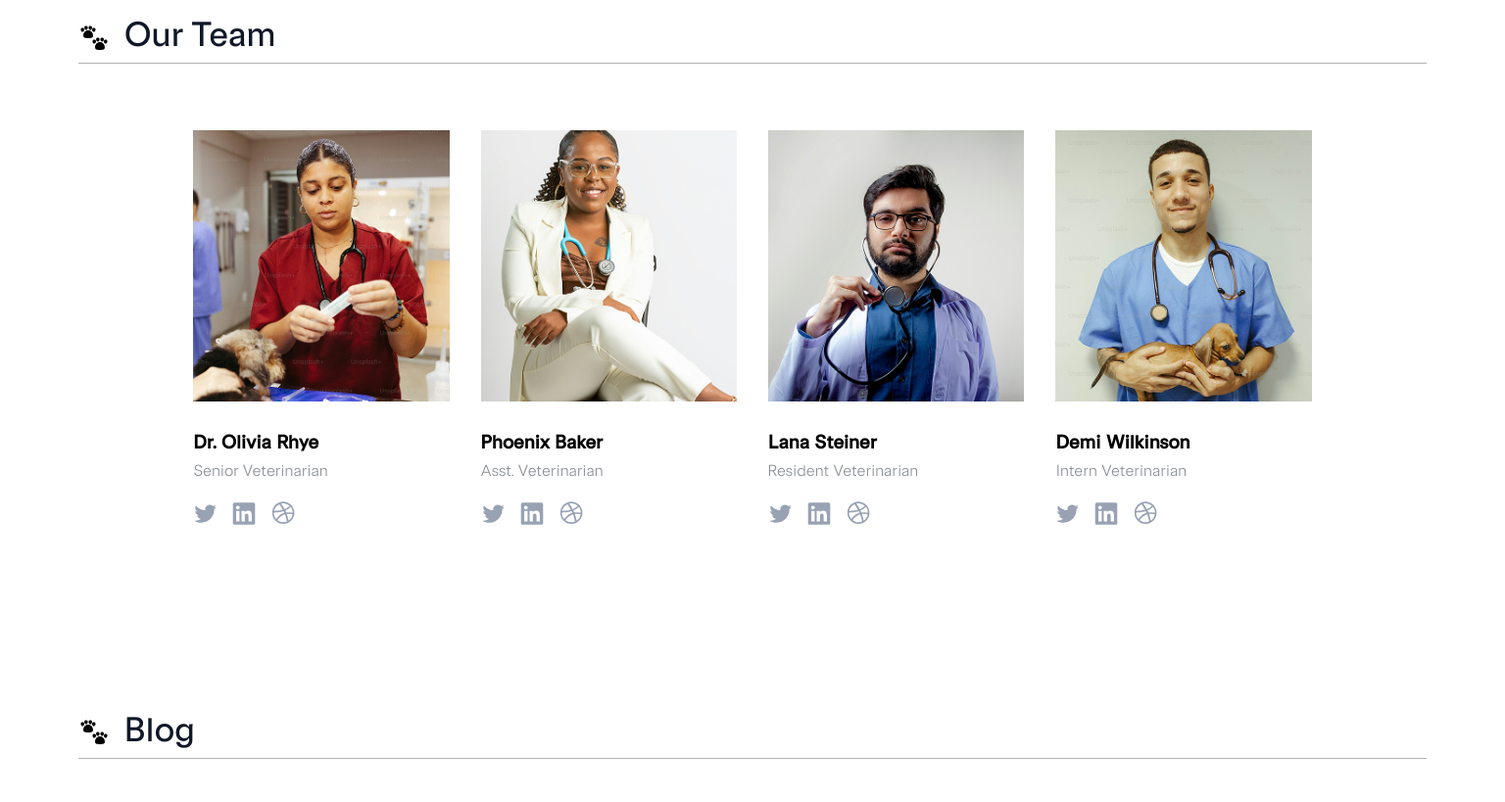
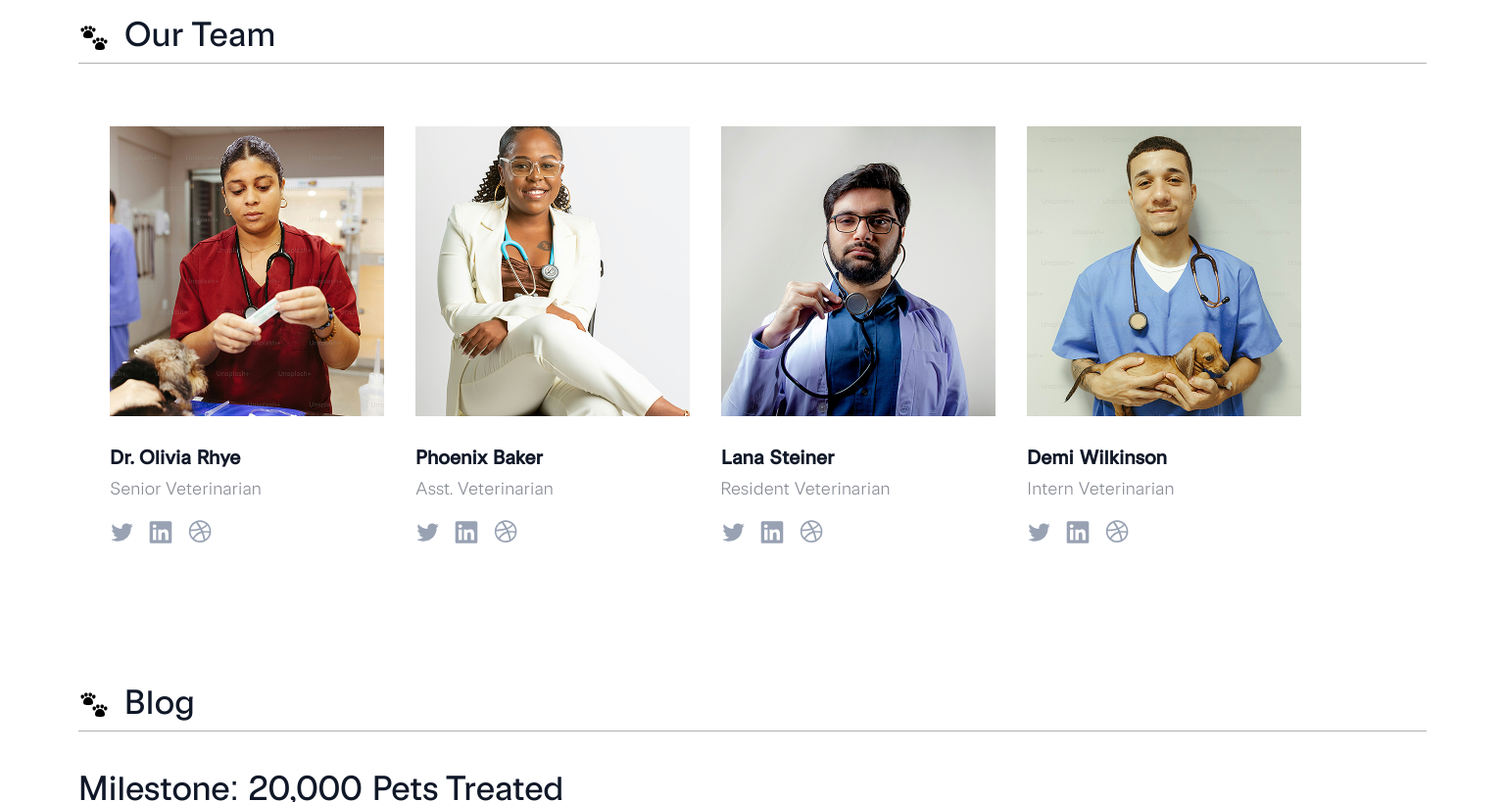
Before and after one commit to evandro-ribeiro/js-petshop-pawsnplay, a website: page index.html in a window 1536 px wide. Shown: the part 3760-4579 px from the top of the page at 98% size. Drawn offline with Linux system fonts and the light colour scheme.

Commit message:
style: ajusta responsividade da seção our team para 1440px

```diff
--- a/assets/css/our_team.css
+++ b/assets/css/our_team.css
@@ -47,11 +47,16 @@
 }
 
 @media (min-width: 1440px) {
+  #team > .section_title {
+    margin-bottom: 2.75rem;
+  }
+
   .team_list {
     gap: 2rem;
-    margin: 3rem 0;
+    width: 80rem;
+    padding: 0rem 2rem;
     & li {
-      width: 19%;
+      width: fit-content;
     }
   }
 
@@ -59,11 +64,13 @@
     text-align: start;
 
     & h4 {
-      font-size: 1.2rem;
+      font-size: 1.25rem;
       padding-top: 1rem;
+      line-height: 150%;
+      color: #101828;
     }
     & p {
-      font-size: 1rem;
+      font-size: 1.125rem;
       padding: 0.2rem 0 1rem 0;
     }
 
```
